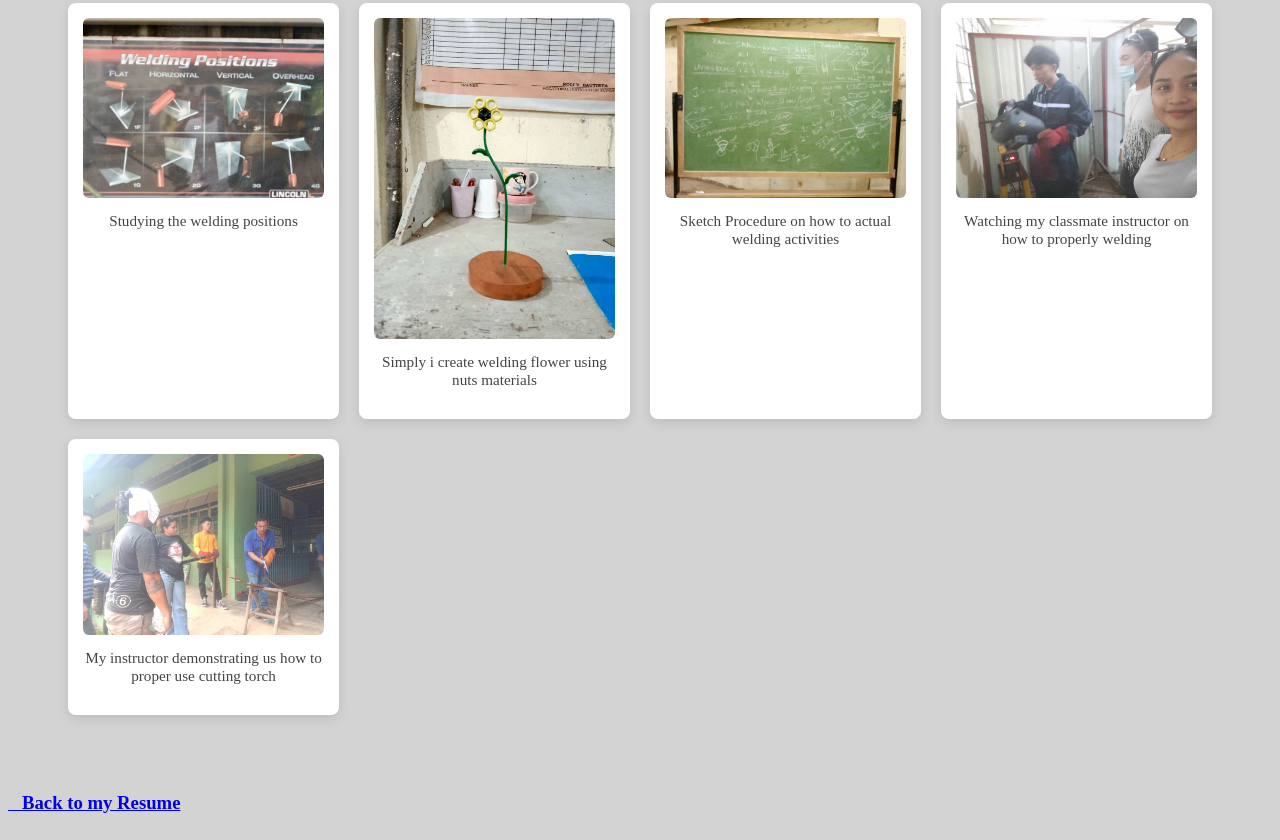
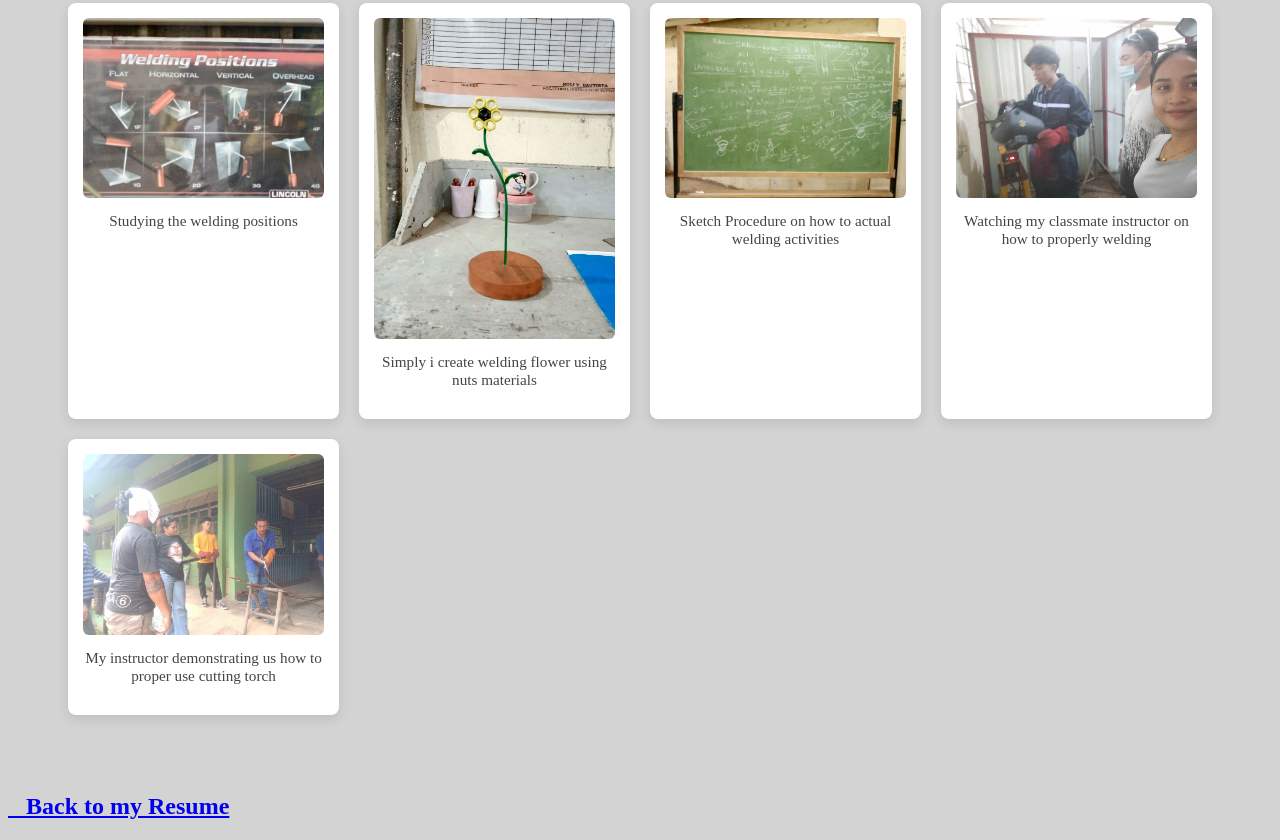
Before and after one commit to Wilcreates07/menard-resume, a plain HTML site: page portfolio.html in a window 1280 px wide. Shown: the part 877-1717 px from the top of the page. Drawn offline with Linux system fonts and the light colour scheme.

Commit message:
Update portfolio.html

```diff
--- a/portfolio.html
+++ b/portfolio.html
@@ -76,6 +76,6 @@
             </div>
         </div>
         </section><br>
-        <h3><a href="index.html">&nbsp;&nbsp;&nbsp;Back to my Resume</a></h3>
+        <h2><a href="index.html">&nbsp;&nbsp;&nbsp;Back to my Resume</a></h2>
 </body>
 </html>
```
